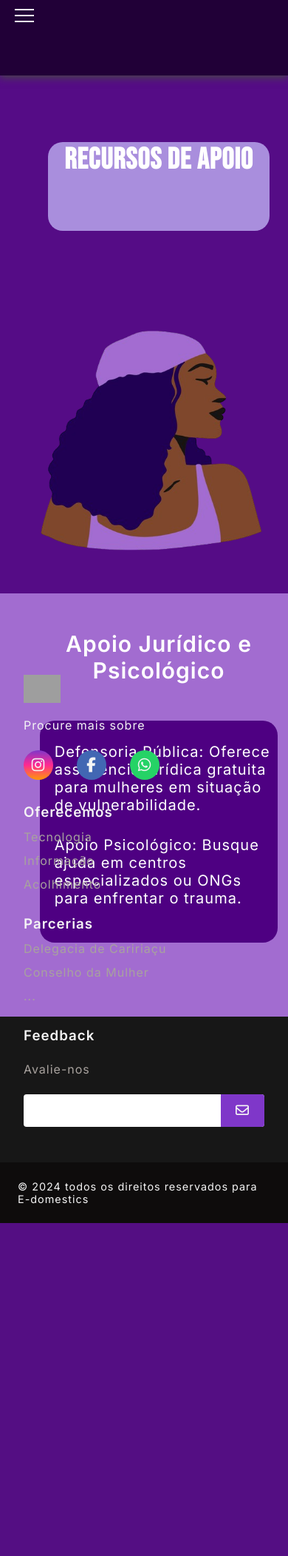
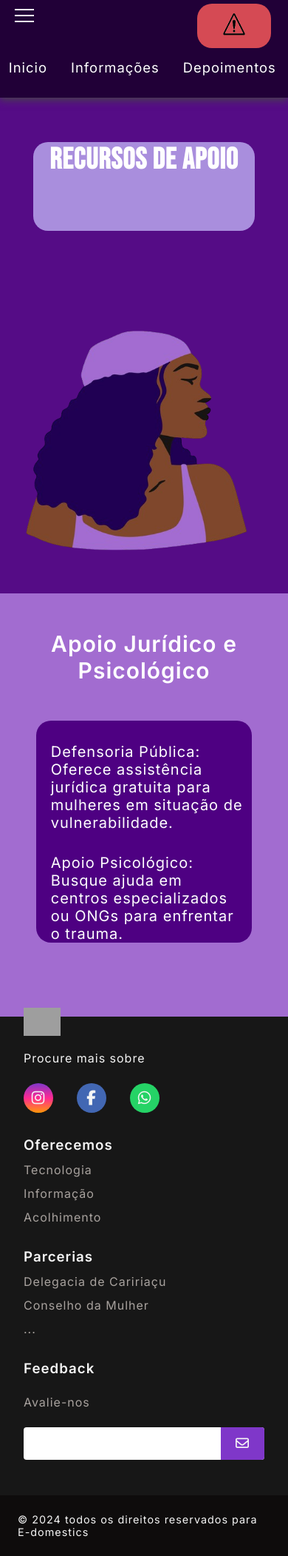
Before and after one commit to CrislainyMartins/desenvolvimento, a PHP site: page /recursos.html in a window 390 px wide. Shown: the whole page at 74% size. Before the commit the page ends 1653 px from the top, so only its background shows below. Run offline with PHP 8.4, Linux system fonts and the light colour scheme; some libraries are stand-ins or nearby versions; some web fonts are replaced; grey boxes are pictures that could not be loaded.

Commit message:
v2 31/03

```diff
--- a/css/recursos.css
+++ b/css/recursos.css
@@ -137,12 +137,7 @@ body {
       .nav-bar{
           padding: 1.5rem 4rem;
       }
-      .nav-item{
-          display: none;
-      }
-      .login-button{
-          display: none;
-      }
+
       .mobile-menu-icon{
           display: block;
       }
@@ -342,6 +337,12 @@ body {
 
     }
 
+    @media screen and (min-width: 1025px){
+     .geral{
+      margin-bottom: -100px;
+     }
+    }
+
 
 
     /*responividade para tablet*/
@@ -352,6 +353,7 @@ body {
 
         grid-template-columns: repeat(2, 1fr);
         gap: 2rem;
+        width: 100%;
 
       }
 
@@ -362,6 +364,7 @@ body {
                 align-items: center;
                 grid-template-columns: repeat(2, 1fr);
                 gap: 2rem;
+                width: 100%;
       }
 
       .img_seta{
@@ -375,6 +378,7 @@ body {
         justify-content: center;
         align-items: center;
         margin-top: -40px;
+        width: 100%;
 
       }
 
@@ -391,6 +395,68 @@ body {
         margin-top: 20px;
       }
 
+      footer{
+        margin-top: 820px;
+      }
+
+
+
+
+    }
+
+
+    @media screen and (max-width: 768px){
+      .container1{
+        flex-direction: column;
+
+        grid-template-columns: repeat(2, 1fr);
+        gap: 2rem;
+        width: 100%;
+
+      }
+
+      .box1{
+        display: flex;
+                flex-direction: column;
+                justify-content: center;
+                align-items: center;
+                grid-template-columns: repeat(2, 1fr);
+                gap: 2rem;
+                width: 100%;
+      }
+
+      .img_seta{
+        display: none;
+      }
+
+      .box2{
+        display: flex
+;
+        flex-direction: column;
+        justify-content: center;
+        align-items: center;
+        margin-top: -40px;
+        width: 100%;
+
+      }
+
+      .box2 h2{
+        margin-top: -300px;
+      }
+
+      .content2{
+        margin-top: 20px;
+      }
+
+
+      .content2 p{
+        margin-top: 20px;
+      }
+
+      footer{
+        margin-top: 550px;
+      }
+
 
 
 
@@ -400,12 +466,14 @@ body {
 
 
 
+
+
 /*responividade para celular*/
-    @media screen and (max-width: 430px) {
+    @media screen and (max-width: 480px) {
 
       .geral{
         margin-top: auto;
-        width: 430px;
+
       }
 
 
@@ -491,11 +559,24 @@ body {
         margin-top: -20px;
       }
 
+      .nav-item{
+        margin-left: -3px;
+
+      }
+
+      .nav-link{
+        margin: 0;
+        text-align: center;
+      }
+
       .nav-bar{
-        padding: 1.0rem 0.1rem;
+        font-size: 5px;
+        padding: 0.3rem 0.3rem;
         margin-top: 50px;
 
-
+      }
+      .nav-list{
+        word-spacing: -2px;
       }
 
       .login-button{
@@ -523,6 +604,8 @@ body {
         width: 100%;
         min-width: 320px;  /* Garante que a div não fique menor que 320px */
         max-width: 1200px; /* Garante que a div não fique maior que 1200px */
+        margin-top: 500px;
+        margin-top: 450px;
 
       }
 
```
Also changed, not shown: css/sobre.css (+10 -4 lines).
